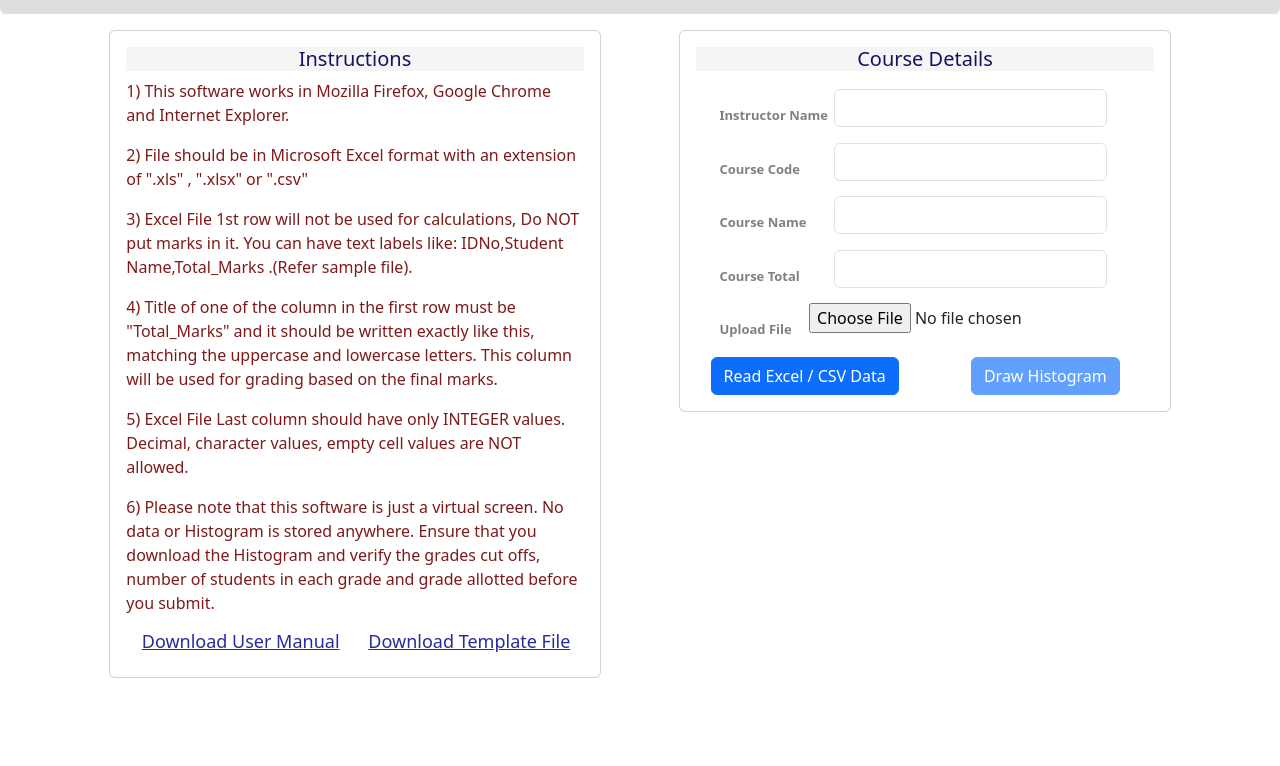
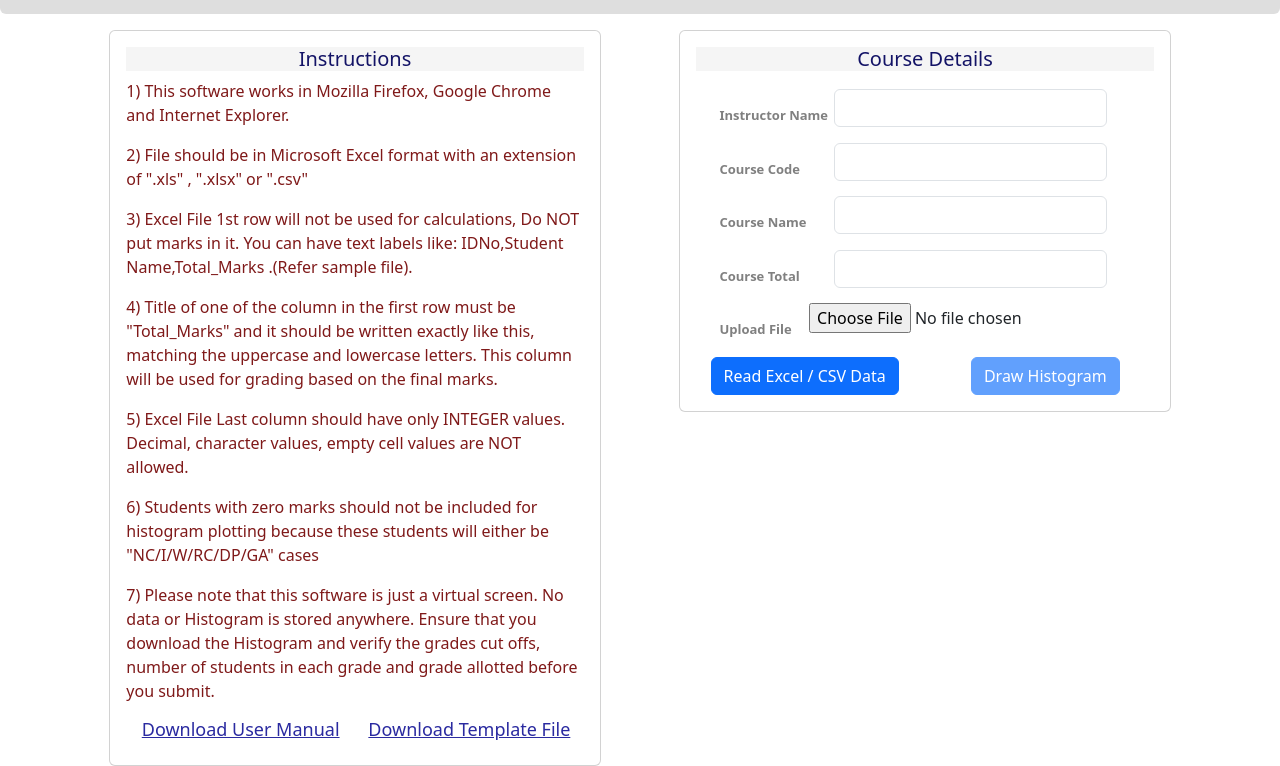
Before and after one commit to onkarsomani/final_grading_without_recommendation, a plain HTML site: page index.html in a window 1280 px wide. Shown: the part 122-888 px from the top of the page. Before the commit the page ends 800 px from the top, so only its background shows below. Drawn offline with nearby package versions, Linux system fonts and the light colour scheme.

Commit message:
Update index.html

```diff
--- a/index.html
+++ b/index.html
@@ -145,7 +145,8 @@ button {
                         <p class="instr">3) Excel File 1st row will not be used for calculations, Do NOT put marks in it. You can have text labels like: IDNo,Student Name,Total_Marks .(Refer sample file). </p>
                         <p class="instr">4) Title of one of the column in the first row must be "Total_Marks" and it should be written exactly like this, matching the uppercase and lowercase letters. This column will be used for grading based on the final marks.</p>
                         <p class="instr">5) Excel File Last column should have only INTEGER values. Decimal, character values, empty cell values are NOT allowed.</p>
-                        <p class="instr">6) Please note that this software is just a virtual screen. No data or Histogram is stored anywhere. Ensure that you download the Histogram and verify the grades cut offs, number of students in each grade and grade allotted before you submit.</p>
+                        <p class="instr">6) Students with zero marks should not be included for histogram plotting because these students will either be "NC/I/W/RC/DP/GA" cases</p>
+                        <p class="instr">7) Please note that this software is just a virtual screen. No data or Histogram is stored anywhere. Ensure that you download the Histogram and verify the grades cut offs, number of students in each grade and grade allotted before you submit.</p>
                         <div class="container">
                             <div class="row">
                               <div class="col">
```
